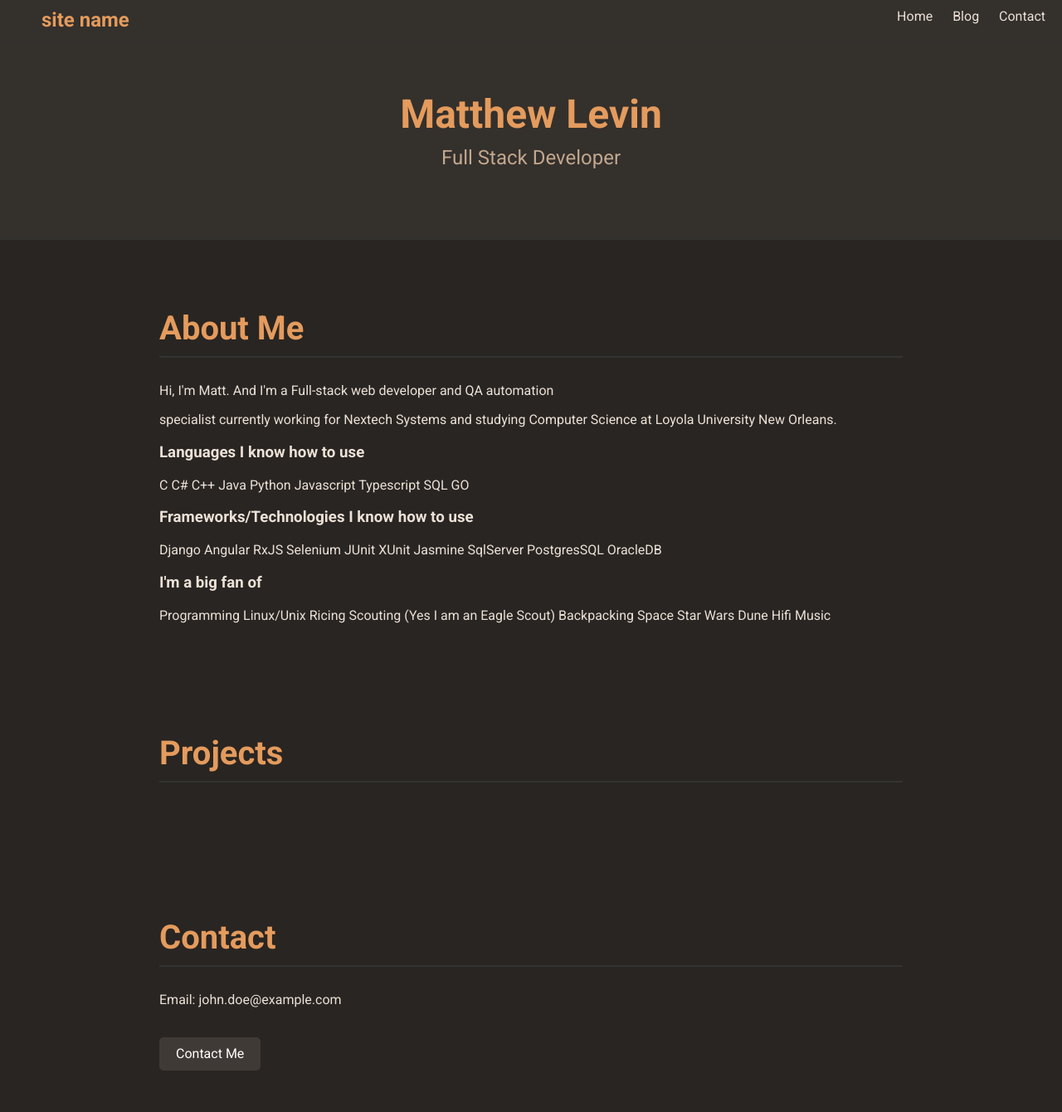
After one commit to logikill99/PersonalOpenSourceWebsite, a Django app: template templates/about_me.html in a window 1280 px wide. The commit adds this page. Shown: the whole page at 83% size. Run offline with Django 5.2, Linux system fonts and the light colour scheme; the template is opened without the code that fills it, so the values that code supplies are empty.

Commit message:
added stuff to index.html

```diff
--- a/home/static/style.css
+++ b/home/static/style.css
@@ -60,7 +60,7 @@
 
 #site-name {
     font-weight: 700;
-    padding-left: 10px;
+    padding-left: 20px;
     font-size: 1.5rem;
     color: var(--header-text-color);
 }
@@ -108,13 +108,14 @@
 }
 
 .blog-list .post .read-more {
-    color: var(--accent-color);
+    color: var(--secondary-text-color);
     text-decoration: none;
     font-weight: bold;
 }
 
 .blog-list .post .read-more:hover {
-    text-decoration: underline;
+    color: var(--accent-color);
+    transition: color 0.3s;
 }
 
 a {
@@ -155,3 +156,40 @@
         width: 100%;
     }
 }
+
+
+#projects {
+    display: list-item;
+    justify-content: space-between;
+}
+
+.project {
+    background-color: var(--header-bg-color);
+    width: 48%;
+    padding: 20px;
+    margin-bottom: 30px;
+    border-radius: 8px;
+    transition: transform 0.3s;
+}
+
+.project:hover {
+    transform: translateY(-10px);
+    background-color: var(--accent-color);
+}
+
+.project h3 {
+    margin-top: 0;
+    font-size: 1.8em;
+    color: var(--secondary-text-color);
+}
+
+.project p {
+    color: var(--text-color);
+    font-size: 1em;
+}
+
+.projectContainer {
+    display: flex;
+    gap: normal;
+    justify-content: space-between;
+}
--- /dev/null
+++ b/templates/about_me.html
@@ -0,0 +1,52 @@
+{% extends 'index.html' %}
+
+{% block about_me %}
+    <section id="about">
+<h2>About Me</h2>
+        <p>Hi, I'm Matt. And I'm a Full-stack web developer and QA automation</p>
+        <p>specialist currently working for
+            <a href="https://www.nextech.com" target="_blank" rel="noopener">Nextech Systems</a>&nbsp;and studying Computer Science at
+            <a href="https://loyno.edu">Loyola University New Orleans</a>.&nbsp;
+        </p>
+
+        <div class="info-list">
+        <h3>Languages I know how to use</h3>
+            <a href="https://www.youtube.com/watch?v=U3aXWizDbQ4">C</a>
+            <a href="https://www.youtube.com/watch?v=ravLFzIguCM">C#</a>
+            <a href="https://www.youtube.com/watch?v=MNeX4EGtR5Y">C++</a>
+            <a href="https://www.youtube.com/watch?v=l9AzO1FMgM8">Java</a>
+            <a href="https://www.youtube.com/watch?v=x7X9w_GIm1s">Python</a>
+            <a href="https://www.youtube.com/watch?v=DHjqpvDnNGE">Javascript</a>
+            <a href="https://www.youtube.com/watch?v=zQnBQ4tB3ZA">Typescript</a>
+            <a href="https://www.youtube.com/watch?v=zsjvFFKOm3c">SQL</a>
+            <a href="https://www.youtube.com/watch?v=446E-r0rXHI">GO</a>
+        </div>
+        <div class="info-list">
+            <h3>Frameworks/Technologies I know how to use</h3>
+            <a href="https://www.djangoproject.com">Django</a>
+            <a href="https://angular.dev">Angular</a>
+            <a href="https://rxjs.dev">RxJS</a>
+            <a href="https://www.selenium.dev">Selenium</a>
+            <a href="https://junit.org/junit5/">JUnit</a>
+            <a href="https://xunit.net">XUnit</a>
+            <a href="https://jasmine.github.io">Jasmine</a>
+            <a href="https://www.microsoft.com/en-us/sql-server/sql-server-downloads">SqlServer</a>
+            <a href="https://www.postgresql.org">PostgresSQL</a>
+            <a href="https://www.oracle.com/database/">OracleDB</a>
+        </div>
+        <div class="info-list">
+            <h3>I'm a big fan of</h3>
+            <a href="https://www.reddit.com/r/programming/">Programming</a>
+            <a href="https://www.reddit.com/r/unixporn/">Linux/Unix Ricing</a>
+            <a href="https://www.scouting.org">Scouting (Yes I am an Eagle Scout)</a>
+            <a href="https://www.philmontscoutranch.org">Backpacking</a>
+            <a href="https://www.space.com">Space</a>
+            <a href="https://www.starwars.com">Star Wars</a>
+            <a href="https://en.wikipedia.org/wiki/Dune_(novel)">Dune</a>
+            <a href="https://tidal.com/browse/playlist/3e0fd792-b984-49f7-bd62-14c6b50ef821">Hifi Music</a>
+        </div>
+
+
+
+    </section>
+{% endblock about_me%}
--- a/templates/index.html
+++ b/templates/index.html
@@ -9,10 +9,8 @@
         <h1>Matthew Levin</h1>
         <p>Full Stack Developer</p>
     </header>
-    <section id="about">
-        <h2>About Me</h2>
-        <p>Passionate developer with experience in building web applications.</p>
-    </section>
+    {% block about_me %}
+    {% endblock about_me%}
     {% block git_graph %}
     {% endblock %}
     <section id="projects">
```
Also changed, not shown: templates/style.css (+40 -2 lines).
